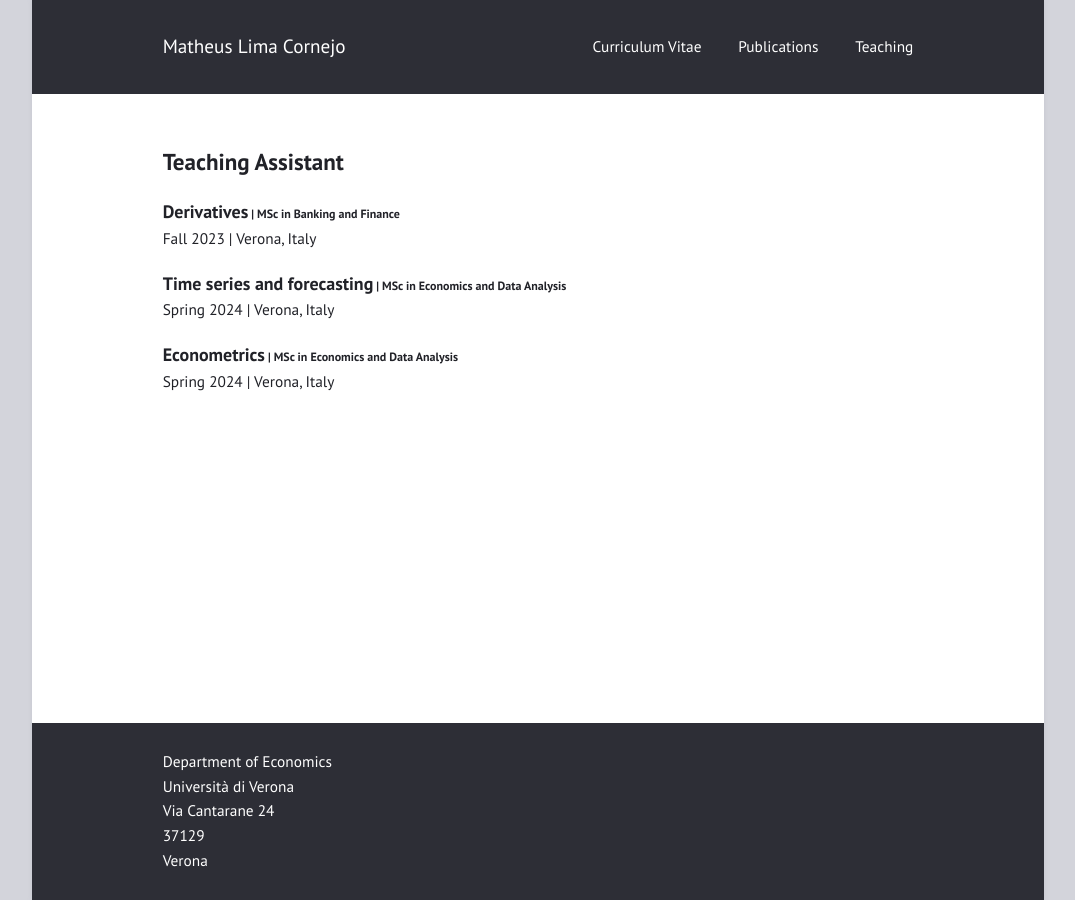
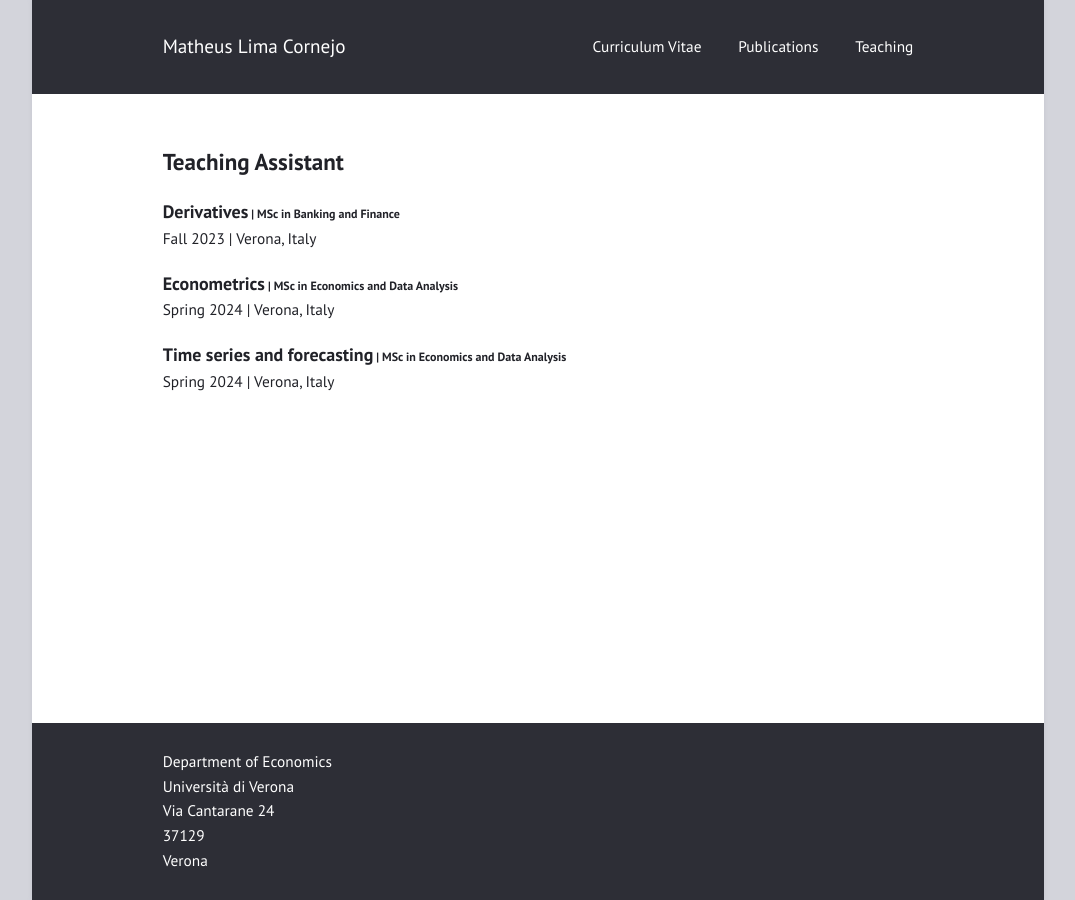
Before and after one commit to limacornejo/limacornejo.github.io, a Jekyll site: the page built from teaching.md, in a window 1280 px wide. Shown: the whole page, without its empty margins (102-1177 px from the left). Built offline with Jekyll 4.4.1, drawn with Linux system fonts in a browser that asks for light colours.

Commit message:
teaching.md

```diff
--- a/teaching.md
+++ b/teaching.md
@@ -9,10 +9,10 @@ layout: page
    Fall 2023 | Verona, Italy
 </p>
 
+<p style="margin-bottom:0;"><h3 style="margin-bottom:0;">Econometrics<small style="font-size:12px;"> | MSc in Economics and Data Analysis </small></h3>
+   Spring 2024 | Verona, Italy
+</p>
+
 <p style="margin-bottom:0;"><h3 style="margin-bottom:0;">Time series and forecasting<small style="font-size:12px;"> | MSc in Economics and Data Analysis </small></h3>
    Spring 2024 | Verona, Italy
 </p>
-
-<p style="margin-bottom:0;"><h3 style="margin-bottom:0;">Econometrics<small style="font-size:12px;"> | MSc in Economics and Data Analysis </small></h3>
-   Spring 2024 | Verona, Italy
-</p>
```
